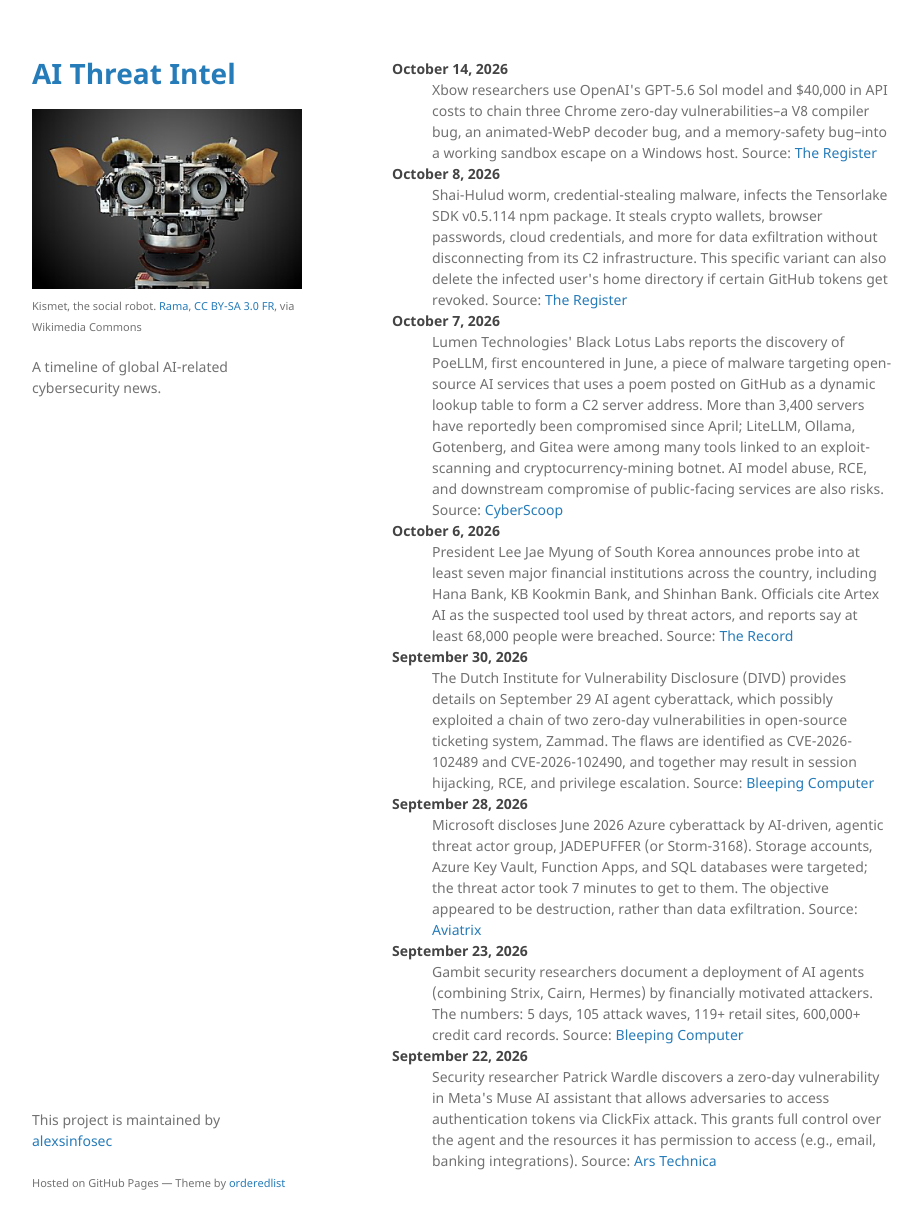
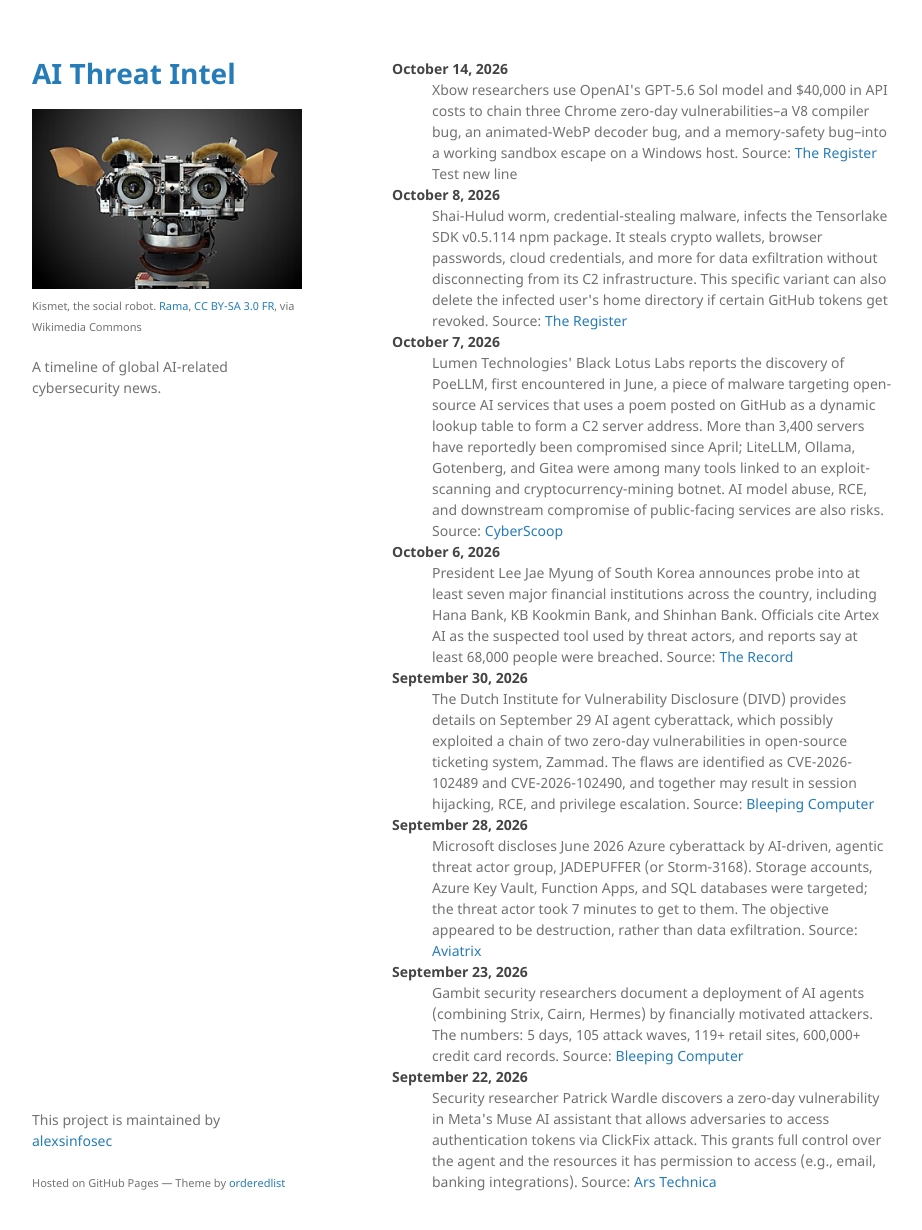
Before and after one commit to alexsinfosec/aithreatintel, a Jekyll site: the page built from index.md, in a window 1280 px wide and 1262 px high. Shown: the top 1230 px of the window, without its empty margins (178-1100 px from the left). Built offline with Jekyll 4.4.1, drawn with Linux system fonts in a browser that asks for light colours.

Commit message:
Add entry on Xbow researchers and Chrome vulnerabilities
Added a new entry about Xbow researchers using OpenAI's GPT-5.6 Sol model for exploiting Chrome vulnerabilities, along with a test line.

```diff
--- a/index.md
+++ b/index.md
@@ -4,7 +4,10 @@ layout: default
 
 <dl>
 <dt>October 14, 2026</dt>
-<dd>Xbow researchers use OpenAI's GPT-5.6 Sol model and $40,000 in API costs to chain three Chrome zero-day vulnerabilities–a V8 compiler bug, an animated-WebP decoder bug, and a memory-safety bug–into a working sandbox escape on a Windows host. Source: <a href="https://www.theregister.com/security/2026/10/14/security-researchers-spent-6-days-doing-their-chromework-built-1b-user-exploit/5303134" target="_blank">The Register</a></dd>
+<dd>Xbow researchers use OpenAI's GPT-5.6 Sol model and $40,000 in API costs to chain three Chrome zero-day vulnerabilities–a V8 compiler bug, an animated-WebP decoder bug, and a memory-safety bug–into a working sandbox escape on a Windows host. Source: <a href="https://www.theregister.com/security/2026/10/14/security-researchers-spent-6-days-doing-their-chromework-built-1b-user-exploit/5303134" target="_blank">The Register</a>
+
+Test new line
+</dd>
 <dt>October 8, 2026</dt>
 <dd>Shai-Hulud worm, credential-stealing malware, infects the Tensorlake SDK v0.5.114 npm package. It steals crypto wallets, browser passwords, cloud credentials, and more for data exfiltration without disconnecting from its C2 infrastructure. This specific variant can also delete the infected user's home directory if certain GitHub tokens get revoked. Source: <a href="https://www.theregister.com/security/2026/10/08/shai-hulud-worm-makes-jump-to-ai-infrastructure-with-tensorlake-compromise/5302054" target="_blank">The Register</a></dd>
 <dt>October 7, 2026</dt>
```
